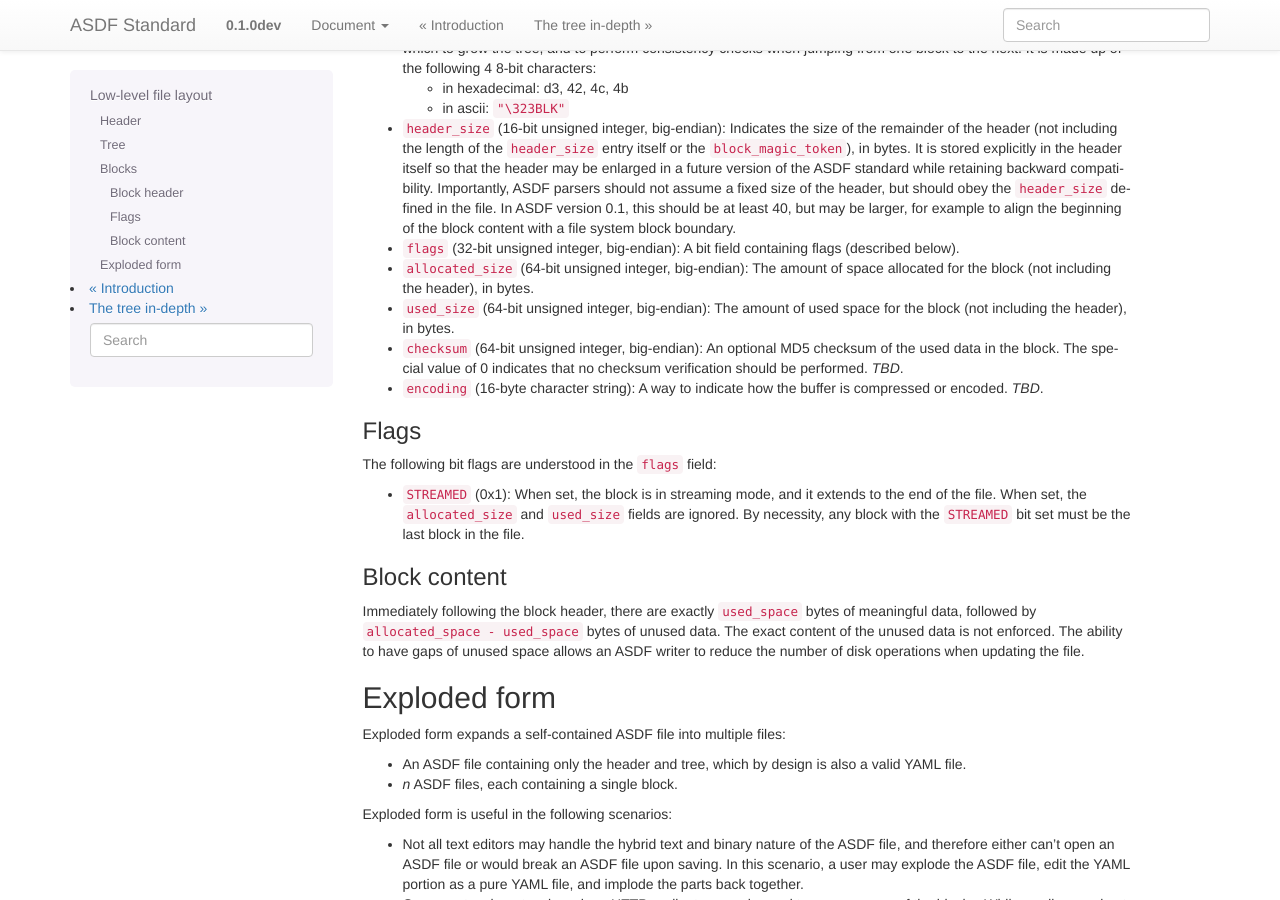
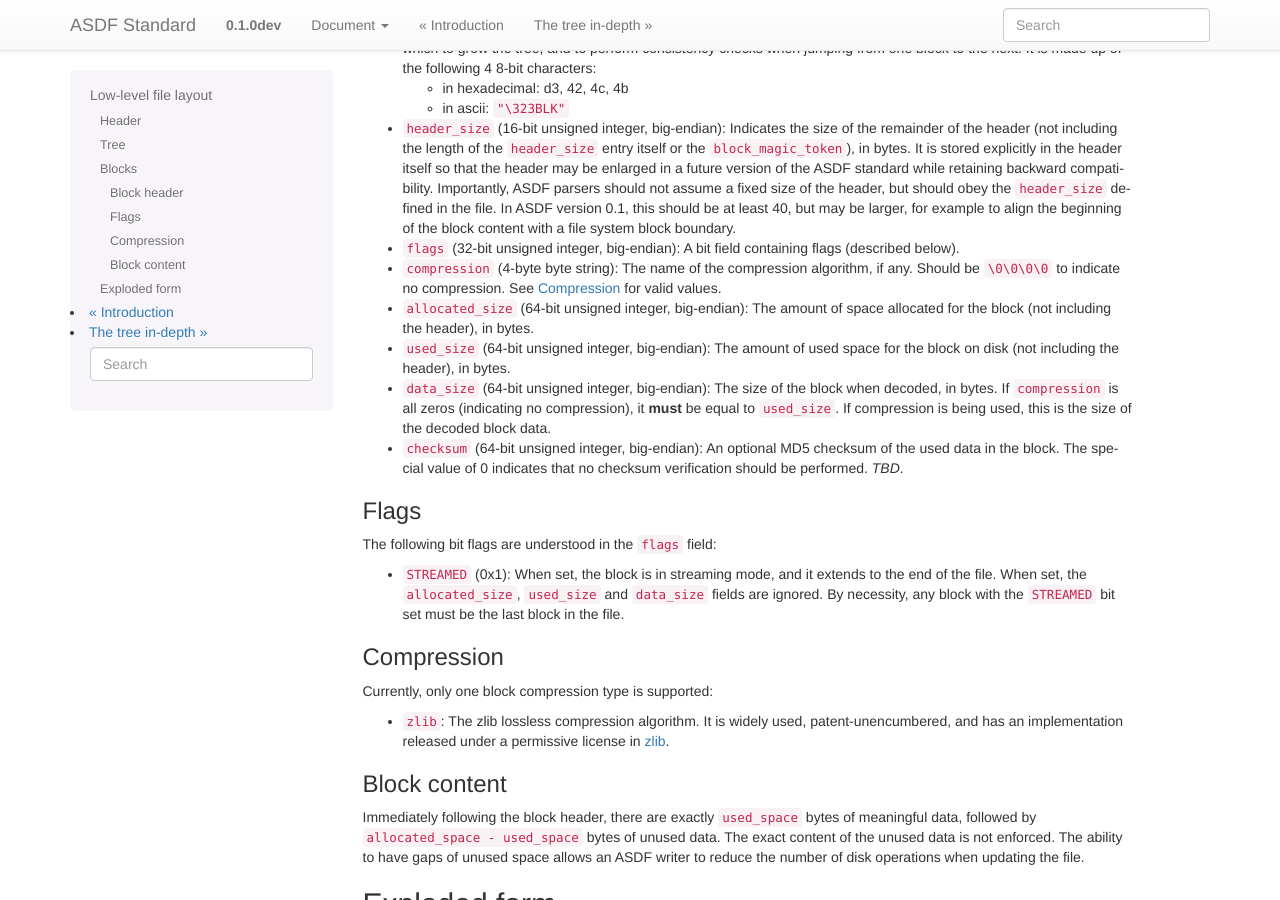
Before and after one commit to asdf-format/asdf-standard, a Sphinx documentation site: the page built from source/file_layout.rst, in a window 1280 px wide and 900 px high, scrolled down 1909 px. Built offline with Sphinx 7.4.7, drawn with Linux system fonts in a browser that asks for light colours; pages that are not in the unit, such as notebooks, are missing from menus.

Commit message:
Simple compression specification

```diff
--- a/source/file_layout.rst
+++ b/source/file_layout.rst
@@ -164,19 +164,27 @@ Each block begins with the following header:
 - ``flags`` (32-bit unsigned integer, big-endian): A bit field
   containing flags (described below).
 
+- ``compression`` (4-byte byte string): The name of the compression
+  algorithm, if any.  Should be ``\0\0\0\0`` to indicate no
+  compression.  See :ref:`compression` for valid values.
+
 - ``allocated_size`` (64-bit unsigned integer, big-endian): The amount
   of space allocated for the block (not including the header), in
   bytes.
 
 - ``used_size`` (64-bit unsigned integer, big-endian): The amount of
-  used space for the block (not including the header), in bytes.
+  used space for the block on disk (not including the header), in
+  bytes.
+
+- ``data_size`` (64-bit unsigned integer, big-endian): The size of the
+  block when decoded, in bytes.  If ``compression`` is all zeros
+  (indicating no compression), it **must** be equal to ``used_size``.
+  If compression is being used, this is the size of the decoded block
+  data.
 
 - ``checksum`` (64-bit unsigned integer, big-endian): An optional MD5
   checksum of the used data in the block.  The special value of 0
   indicates that no checksum verification should be performed.  *TBD*.
-
-- ``encoding`` (16-byte character string): A way to indicate how the
-  buffer is compressed or encoded.  *TBD*.
 
 Flags
 ^^^^^
@@ -184,9 +192,21 @@ Flags
 The following bit flags are understood in the ``flags`` field:
 
 - ``STREAMED`` (0x1): When set, the block is in streaming mode, and it
-  extends to the end of the file.  When set, the ``allocated_size``
-  and ``used_size`` fields are ignored.  By necessity, any block with
-  the ``STREAMED`` bit set must be the last block in the file.
+  extends to the end of the file.  When set, the ``allocated_size``,
+  ``used_size`` and ``data_size`` fields are ignored.  By necessity,
+  any block with the ``STREAMED`` bit set must be the last block in
+  the file.
+
+.. _compression:
+
+Compression
+^^^^^^^^^^^
+
+Currently, only one block compression type is supported:
+
+- ``zlib``: The zlib lossless compression algorithm.  It is widely
+  used, patent-unencumbered, and has an implementation released under
+  a permissive license in `zlib <http://www.zlib.net/>`__.
 
 Block content
 ^^^^^^^^^^^^^
```
Also changed, not shown: 11 other files.
